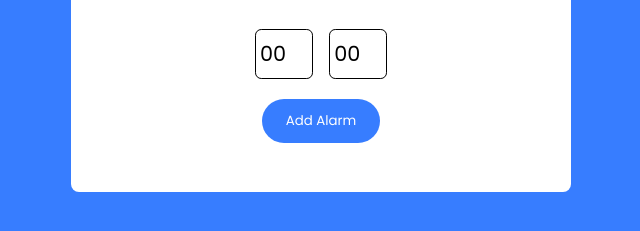
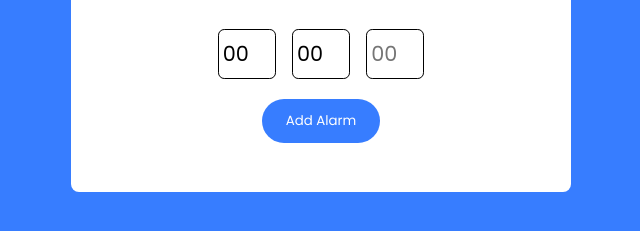
Before and after one commit to sharma03r/Alarm-Clock, a plain HTML site: page index.html in a window 1280 px wide. Shown: the part 115-346 px from the top of the page, without its empty margins (319-959 px from the left). Drawn offline with Linux system fonts and the light colour scheme.

Commit message:
Added the feature to add seconds values to alarm

```diff
--- a/index.html
+++ b/index.html
@@ -40,6 +40,14 @@
             min="0"
             max="59"
           />
+          <input
+            type="number"
+            name=""
+            id="secondInput"
+            placeholder="00"
+            min="0"
+            max="59"
+          />
         </div>
         <button id="set">Add Alarm</button>
         <div class="activeAlarms"></div>
```
